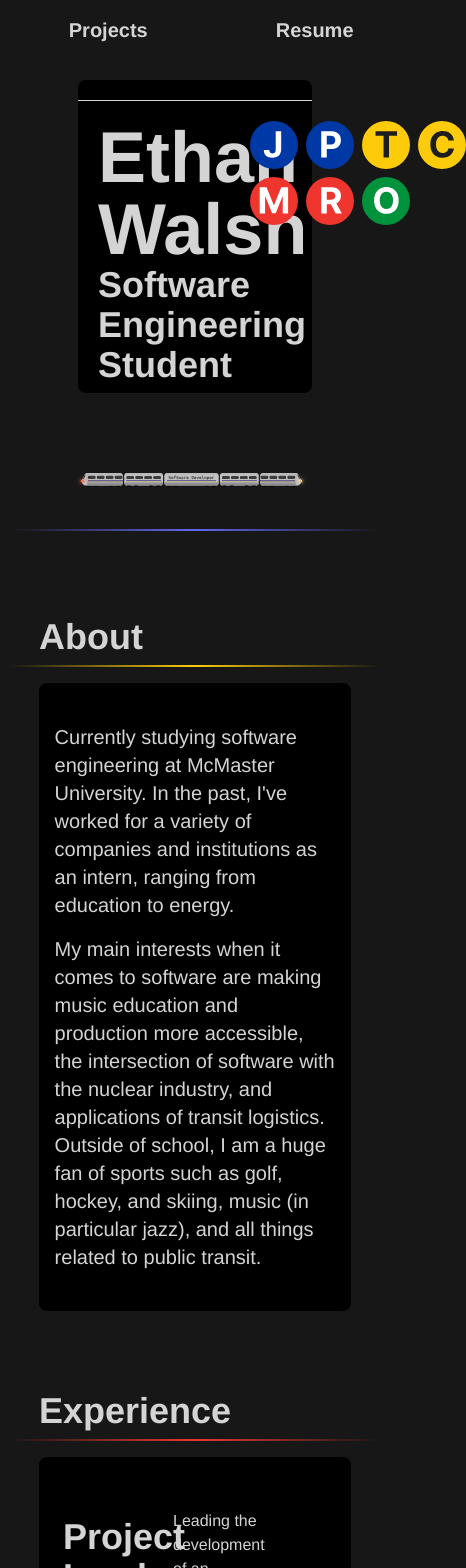
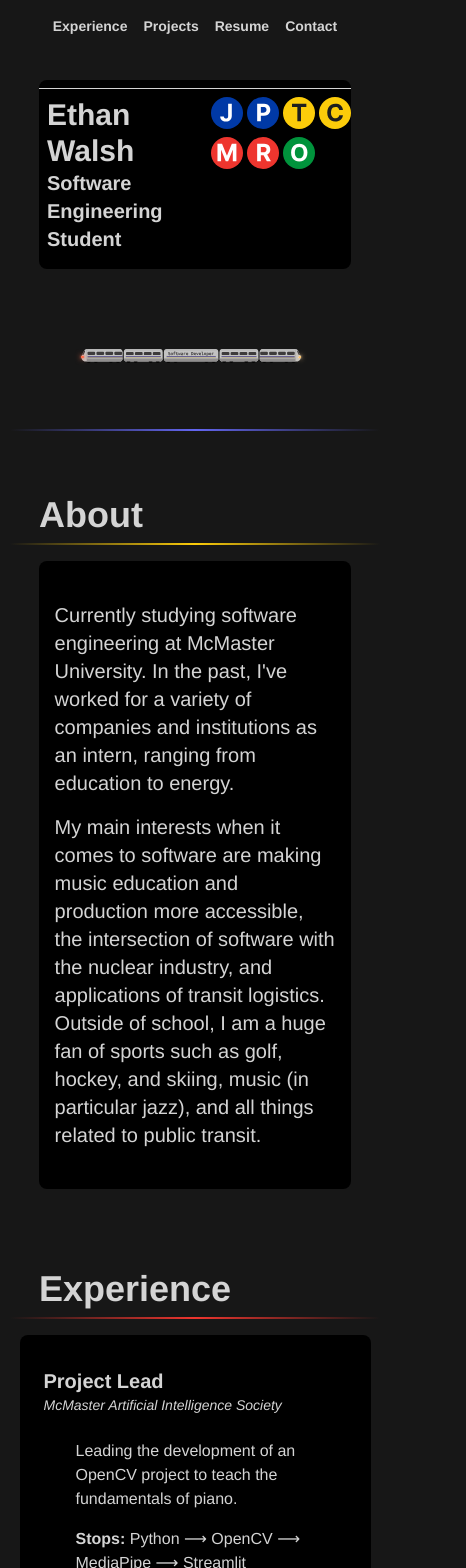
Before and after one commit to ethanwalsh16/portfolio_v1, a React (Vite) app: page /#/ in a window 390 px wide. Shown: the top 1568 px of the page, 466 px wide, since content can reach past the window. Built offline with nearby package versions, Linux system fonts and the light colour scheme; the HTML template or start-up script is replaced by a standard one; a web font is replaced by a local one.

Commit message:
Update styling for responsiveness

```diff
--- a/src/components/Experience.tsx
+++ b/src/components/Experience.tsx
@@ -11,18 +11,18 @@ interface ExperienceProps {
 const Experience: React.FC<ExperienceProps> = ({ title, company, oneliner, colour, link, textcolour, stack }) => {
 
 	return (
-		<div className="bg-black rounded-lg w-[80%] ml-[10%] mb-4 grid grid-cols-4 py-10">
+		<div className="bg-black rounded-lg md:w-[80%] md:ml-[10%] w-[90%] ml-[5%] mb-4 md:grid md:grid-cols-4 md:py-10 py-3">
 			<div className="col-span-1 p-3">
-			<p className="text-neutral-300 ml-3 pt-2 text-4xl font-bold">{ title }</p>
+				<p className="text-neutral-300 ml-3 pt-2 md:text-4xl text-xl font-bold">{ title }</p>
 				<p className="text-neutral-300 italic text-sm ml-3">{ company }</p>
 			</div>
 			<div className="col-span-2 p-3 ml-8 grid place-content-start space-y-4">
 				<p className="text-neutral-300 ml-3">{ oneliner }</p>
 				<p className="text-neutral-300 ml-3"><span className="font-bold"> Stops: </span>{ stack }</p>
 			</div>
-		<div className="col-span-1 p-3 grid place-content-center">
+			<div className="col-span-1 sm:row-span-1 p-3 grid place-content-center">
 				<a href={ link } target="_blank">
-			<button className="text-3xl font-bold py-1 px-3 rounded-full hover:scale-105 transition ease-in-out"
+				<button className="md:text-3xl text-xl font-bold py-1 px-3 rounded-full hover:scale-105 transition ease-in-out"
 						style={{backgroundColor: colour, color: textcolour}}>
 						Route</button>
 				</a>
--- a/src/components/Header.tsx
+++ b/src/components/Header.tsx
@@ -12,7 +12,7 @@ const Header: React.FC<HeaderLinkProps> = ({ links }) => {
 	return (
 		<>
 			<div className="bg-neutral-900 fixed top-0 w-full z-10 grid place-content-center pt-4 pb-2" id="header-container">
-				<div className="flex space-x-32" id="navlinks-container">
+				<div className="flex md:space-x-32 space-x-4" id="navlinks-container">
 					{links.map((link, index) => (
 						<Navlink key={index} {...link} />
 					))}
--- a/src/components/Hero.tsx
+++ b/src/components/Hero.tsx
@@ -52,27 +52,27 @@ const Hero = () => {
 
 	return (
 		<div className="w-full justify-center pt-20">
-			<div className="bg-black rounded-lg w-[60%] ml-[20%] mb-4">
+			<div className="bg-black rounded-lg w-[80%] ml-[10%] md:w-[60%] md:ml-[20%] mb-4">
 				<div className="">
-					<div className="relative flex py-5 items-center">
+					<div className="relative flex md:py-5 py-2 items-center">
 						<div className="flex-grow border-t border-neutral-300"></div>
 					</div>
-					<div className="grid grid-cols-3">
-						<div className="col-span-2 ml-4">
-							<h1 className="text-neutral-300 text-7xl font-bold ml-1">Ethan Walsh</h1>
-							<h1 className="text-neutral-300 text-4xl font-bold mb-2 ml-1">Software Engineering Student</h1>
+					<div className="grid md:grid-cols-3 grid-cols-2 md:pb-0 pb-2">
+						<div className="md:col-span-2 col-span-1 md:ml-4 ml-1">
+							<h1 className="text-neutral-300 md:text-7xl text-3xl font-bold ml-1">Ethan Walsh</h1>
+							<h1 className="text-neutral-300 md:text-4xl text-xl font-bold mb-2 ml-1">Software Engineering Student</h1>
 						</div>
-						<div className="col-span-1 ml-4">
-							<div className="flex space-x-2 mb-2">
-								<img src={JTile} className="w-[3rem]" title="Java"></img>
-								<img src={PTile} className="w-[3rem]" title="Python"></img>
-								<img src={TTile} className="w-[3rem]" title="TypeScript"></img>
-								<img src={CTile} className="w-[3rem]" title="(Self-explanatory)"></img>
+						<div className="col-span-1 lg:ml-0 md:ml-0 sm:ml-4 ml-4">
+							<div className="flex md:space-x-2 space-x-1 mb-2 w-[100%]">
+								<img src={JTile} className="lg:w-[3rem] w-[2rem]" title="Java"></img>
+								<img src={PTile} className="lg:w-[3rem] w-[2rem]" title="Python"></img>
+								<img src={TTile} className="lg:w-[3rem] w-[2rem]" title="TypeScript"></img>
+								<img src={CTile} className="lg:w-[3rem] w-[2rem]" title="(Self-explanatory)"></img>
 							</div>
-							<div className="flex space-x-2">
-								<img src={MTile} className="w-[3rem]" title="MATLAB"></img>
-								<img src={RTile} className="w-[3rem]" title="React.JS"></img>
-								<img src={OTile} className="w-[3rem]" title="OpenCV"></img>
+							<div className="flex md:space-x-2 space-x-1 w-[100%]">
+								<img src={MTile} className="lg:w-[3rem] w-[2rem]" title="MATLAB"></img>
+								<img src={RTile} className="lg:w-[3rem] w-[2rem]" title="React.JS"></img>
+								<img src={OTile} className="lg:w-[3rem] w-[2rem]" title="OpenCV"></img>
 							</div>
 						</div>
 					</div>
@@ -83,8 +83,8 @@ const Hero = () => {
 				<img ref={projectTrainRef} id="projectTrain" src={ProjectTrain} className="absolute left-[-100%] w-[60%] ml-[20%]"></img>
 				<img ref={problemTrainRef} id="problemTrain" src={ProblemTrain} className="absolute left-[-100%] w-[60%] ml-[20%]"></img>
 				<img ref={musicTrainRef} id="musicTrain" src={MusicTrain} className="absolute w-[60%] left-[-100%] ml-[20%]"></img>
-				<div className="absolute mt-14 h-[0.125rem] bg-gradient-to-r from-neutral-900 via-indigo-500 to-neutral-900 w-[95%] ml-[2.5%]"></div>
 			</div>
+			<div className="mt-14 h-[0.125rem] bg-gradient-to-r from-neutral-900 via-indigo-500 to-neutral-900 w-[95%] ml-[2.5%]"></div>
 		</div>
 	);
 };
--- a/src/components/Navlink.tsx
+++ b/src/components/Navlink.tsx
@@ -8,7 +8,7 @@ interface NavlinkProps {
 
 const Navlink: React.FC<NavlinkProps> = ({ link, target }) => {
 	return (
-		<Link to={`home-page#${target}`}><p className="cursor-pointer text-neutral-300 text-xl font-bold relative before:content-[''] before:absolute before:block before:w-full before:h-[2px]
+		<Link to={`#${target}`}><p className="cursor-pointer text-neutral-300 md:text-xl text-sm font-bold relative before:content-[''] before:absolute before:block before:w-full before:h-[2px]
 		before:bottom-0 before:left-0 before:bg-gray-300
 		before:hover:scale-x-100 before:scale-x-0 before:origin-top-left
 		before:transition before:ease-in-out before:duration-300">{ link }</p></Link>
--- a/src/components/Project.tsx
+++ b/src/components/Project.tsx
@@ -10,17 +10,17 @@ interface ProjectProps {
 const Experience: React.FC<ProjectProps> = ({ title, description, link, colour, textcolour, stack }) => {
 
 	return (
-		<div className="bg-black rounded-lg w-[80%] ml-[10%] mb-4 grid grid-cols-4 py-10">
+		<div className="bg-black rounded-lg md:w-[80%] md:ml-[10%] w-[90%] ml-[5%] mb-4 md:grid md:grid-cols-4 md:py-10 py-3">
 		<div className="col-span-1 p-3">
 			<p className="text-neutral-300 ml-3 pt-2 text-4xl font-bold">{ title }</p>
 		</div>
-		<div className="col-span-2 p-3 ml-8 space-y-4">
-			<p className="text-neutral-300 ml-3">{ description }</p>
-			<p className="text-neutral-300 ml-3"><span className="font-bold"> Stops: </span>{ stack }</p>
+		<div className="col-span-2 py-3 pr-3 ml-8 space-y-4">
+			<p className="text-neutral-300 md:ml-3">{ description }</p>
+			<p className="text-neutral-300 md:ml-3"><span className="font-bold"> Stops: </span>{ stack }</p>
 		</div>
-		<div className="col-span-1 p-3 grid place-content-center">
+		<div className="col-span-1 px-3 pr-3 grid place-content-center">
 			<a href={ link } target="_blank">
-			<button className="text-3xl font-bold py-1 px-3 rounded-full hover:scale-105 transition ease-in-out"
+			<button className="md:text-3xl text-xl font-bold py-1 px-3 rounded-full hover:scale-105 transition ease-in-out"
 					style={{backgroundColor: colour, color: textcolour}}>
 						Route</button>
 			</a>
--- a/tailwind.config.js
+++ b/tailwind.config.js
@@ -8,7 +8,7 @@ export default {
     extend: {
 		fontFamily: {
 			sans: ['Helvetica', 'Arial', 'sans-serif'],
-		},
+		}
 	},
   },
   plugins: [],
--- a/vite.config.ts
+++ b/vite.config.ts
@@ -4,5 +4,5 @@ import react from '@vitejs/plugin-react-swc'
 // https://vitejs.dev/config/
 export default defineConfig({
 	plugins: [react()],
-	base: "/portfolio/"
+	base: "/"
 })
```
Lines whose indentation alone changed are shown as unchanged.
